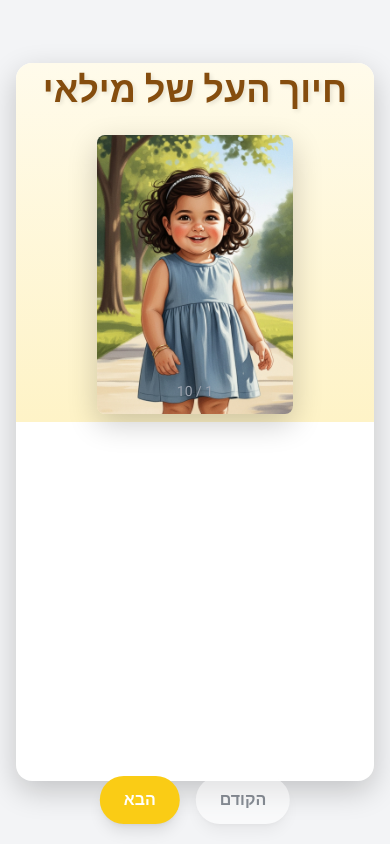
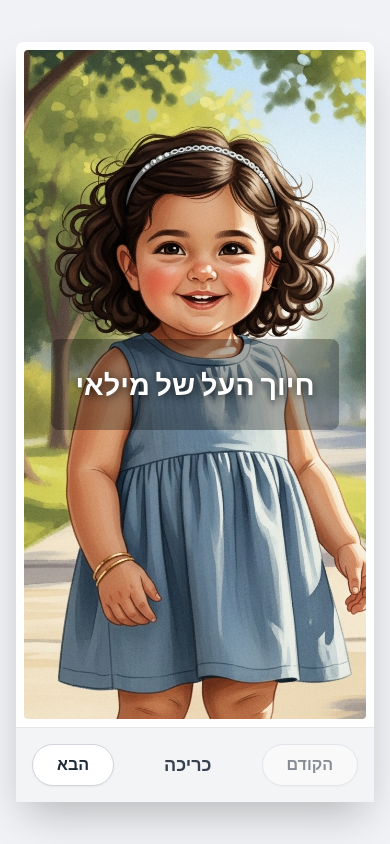
Before and after one commit to antonio9hanania/Milay-s-digital-library, a plain HTML site: page book2/index.html in a window 390 px wide. Drawn offline with nearby package versions, Linux system fonts and the light colour scheme.

Commit message:
responsive to mobile

```diff
--- a/book2/index.html
+++ b/book2/index.html
@@ -4,326 +4,342 @@
     <meta charset="UTF-8" />
     <meta name="viewport" content="width=device-width, initial-scale=1.0" />
     <title>חיוך העל של מילאי</title>
-    <link rel="preconnect" href="https://fonts.googleapis.com" />
-    <link rel="preconnect" href="https://fonts.gstatic.com" crossorigin />
-    <link
-      href="https://fonts.googleapis.com/css2?family=Heebo:wght@400;700&display=swap"
-      rel="stylesheet"
-    />
     <script src="https://cdn.tailwindcss.com"></script>
     <style>
-      /* Custom styles for the storybook */
+      @import url("https://fonts.googleapis.com/css2?family=Assistant:wght@400;700&display=swap");
       body {
-        font-family: "Heebo", sans-serif;
-        touch-action: manipulation; /* Improves touch responsiveness */
-        overflow: hidden; /* Prevent scrolling on the body */
+        font-family: "Assistant", sans-serif;
+        background-color: #f0f2f5;
+        overflow: hidden; /* Prevent body scroll */
       }
-
-      .book-container {
-        max-width: 1200px;
+      .storybook-container {
+        max-width: 1100px;
         width: 100%;
+        box-shadow: 0 20px 40px -10px rgba(0, 0, 0, 0.25);
+        border-radius: 0.5rem;
+        display: flex;
+        flex-direction: column;
         height: 90vh;
-        max-height: 700px;
-        box-shadow: 0 10px 30px rgba(0, 0, 0, 0.2);
-        transition: transform 0.5s ease-in-out;
-        perspective: 2500px;
+        background-color: #fff;
       }
-
+      .storybook-body {
+        flex-grow: 1;
+        display: flex;
+        align-items: center;
+        justify-content: center;
+        position: relative;
+        padding: 1rem;
+        overflow-y: auto;
+      }
+      /* Cover Page Styles */
+      .cover-page {
+        width: 100%; /* Cover takes full width of the body */
+        height: 100%;
+        background-size: cover;
+        background-position: center;
+        position: relative;
+        display: flex;
+        align-items: center;
+        justify-content: center;
+        border-radius: 0.25rem;
+      }
+      .cover-title {
+        color: white;
+        font-size: 2.8rem;
+        font-weight: 700;
+        text-shadow: 0px 2px 10px rgba(0, 0, 0, 0.8);
+        padding: 1.5rem;
+        background-color: rgba(0, 0, 0, 0.3);
+        border-radius: 0.5rem;
+        text-align: center;
+      }
+      /* Two-page Spread Styles */
       .spread-container {
-        display: none; /* Hidden by default */
+        display: flex;
         width: 100%;
         height: 100%;
+        gap: 1rem;
       }
-
-      .spread-container.active {
-        display: flex; /* Shown when active */
-      }
-
-      .cover-page-container {
-        background: linear-gradient(
-          to bottom,
-          #fffbeb,
-          #fef3c7
-        ); /* Light yellow gradient */
-        justify-content: center;
-        align-items: center;
-        flex-direction: column;
-      }
-
       .page {
         width: 50%;
         height: 100%;
         display: flex;
-        flex-direction: column;
+        align-items: center;
         justify-content: center;
-        align-items: center;
+        background-color: #fff;
+        border-radius: 0.25rem;
+        box-shadow: 0 2px 5px rgba(0, 0, 0, 0.1);
+        overflow: hidden;
+      }
+      .page.text-page {
         padding: 2.5rem;
-        position: relative;
+        text-align: center;
       }
-
-      .page.full-width {
+      .page.image-page {
+        padding: 1rem; /* Add padding around the image */
+        background-color: #f9fafb; /* Light gray background for the image page */
+      }
+      .page-image {
         width: 100%;
+        height: 100%;
+        object-fit: contain;
+        border-radius: 0.5rem;
       }
-
-      .page-image-container {
-        background-color: #f9fafb; /* bg-gray-50 */
+      .page p {
+        font-size: 1.5rem;
+        line-height: 1.7;
       }
-
-      .page-text-container {
-        background-color: #fff;
+      .nav-button {
+        transition: all 0.2s ease-in-out;
+        border: 1px solid #d1d5db;
       }
-
-      .page-image {
-        max-width: 100%;
-        max-height: 100%;
-        object-fit: contain;
-        border-radius: 0.75rem;
-        box-shadow: 0 4px 15px rgba(0, 0, 0, 0.1);
+      .nav-button:hover:not(:disabled) {
+        background-color: #e5e7eb;
+        transform: scale(1.05);
       }
-
-      .cover-image {
-        max-width: 45%;
-        height: auto;
-        box-shadow: 0 10px 30px rgba(0, 0, 0, 0.2);
-      }
-
-      .page-text {
-        text-align: center;
-        line-height: 1.9;
-      }
-
-      .nav-button {
-        transition: background-color 0.3s, transform 0.2s;
-      }
-
       .nav-button:disabled {
         opacity: 0.5;
         cursor: not-allowed;
       }
 
-      .nav-button:hover:not(:disabled) {
-        transform: translateY(-2px);
+      /* --- Responsive Styles for Mobile & Zoom --- */
+      @media (max-width: 768px) {
+        .storybook-body {
+          padding: 0.5rem;
         }
-
-      .page-number {
-        position: absolute;
-        bottom: 20px;
-        left: 50%;
-        transform: translateX(-50%);
-        color: #9ca3af; /* gray-400 */
+        .cover-page {
+          width: 100%;
         }
-
-      /* Responsive layout for smaller screens */
-      @media (max-width: 768px) {
-        .book-container {
-          height: 85vh;
-          max-height: none;
+        .cover-title {
+          font-size: 1.8rem;
         }
-        .spread-container.two-pages {
-          flex-direction: column !important; /* Important to override inline styles */
+        .spread-container {
+          flex-direction: column; /* Stack pages vertically */
+          height: 100%;
+          width: 100%;
         }
         .page {
           width: 100%;
-          height: 50%;
+          height: 50%; /* Each page takes half the vertical space */
+        }
+        .page.image-page {
+          padding: 0.5rem;
+        }
+        .page.text-page {
           padding: 1rem;
         }
-        .page-text {
-          font-size: 1.125rem; /* text-lg */
-        }
-        .cover-image {
-          max-width: 60%;
+        .page p {
+          font-size: 1.1rem; /* Adjust font size for mobile */
+          line-height: 1.6;
         }
       }
     </style>
   </head>
-  <body class="bg-gray-100 flex items-center justify-center min-h-screen p-4">
+  <body class="flex items-center justify-center min-h-screen p-4">
+    <div class="storybook-container">
+      <div id="storybook-body" class="storybook-body">
+        <!-- Content is rendered here by JavaScript -->
+      </div>
       <div
-      id="storybook"
-      class="book-container w-full bg-white rounded-2xl flex relative overflow-hidden"
-    >
-      <!-- Spreads will be dynamically generated here -->
-    </div>
-
-    <!-- Navigation Controls -->
-    <div
-      id="nav-controls"
-      class="fixed bottom-5 left-1/2 -translate-x-1/2 flex gap-4 z-10"
+        class="flex-shrink-0 flex justify-between items-center p-4 bg-gray-100 border-t"
       >
         <button
-        id="prev-btn"
-        class="nav-button bg-white text-gray-800 py-3 px-6 rounded-full shadow-lg font-bold"
+          id="prev-button"
+          class="nav-button bg-white text-gray-800 font-bold py-2 px-6 rounded-full shadow-sm"
         >
           הקודם
         </button>
+        <div
+          id="page-indicator"
+          class="text-gray-700 font-semibold text-lg"
+        ></div>
         <button
-        id="next-btn"
-        class="nav-button bg-yellow-400 text-white py-3 px-6 rounded-full shadow-lg font-bold"
+          id="next-button"
+          class="nav-button bg-white text-gray-800 font-bold py-2 px-6 rounded-full shadow-sm"
         >
           הבא
         </button>
+      </div>
     </div>
 
     <script>
       // --- Story Data ---
       const storyData = [
+        { type: "cover", image: "images/1.jpg", title: "חיוך העל של מילאי" },
+        // Spread 1
+        { type: "image", src: "images/2.jpg" },
         {
-          type: "cover",
-          image: "images/1.jpg",
-          title: "חיוך העל של מילאי",
+          type: "text",
+          content:
+            'יום אחד, אמא של מילאי הכינה עוגת שוקולד טעימה. "העוגה הזאת היא הפתעה לארוחת הערב," אמרה אמא. "אסור לאכול אותה עדיין."',
         },
+        // Spread 2
         {
-          type: "page",
-          image: "images/3.jpg",
-          text: 'יום אחד, אמא של מילאי הכינה עוגת שוקולד טעימה. "העוגה הזאת היא הפתעה לארוחת הערב," אמרה אמא. "אסור לאכול אותה עדיין."',
+          type: "text",
+          content:
+            "מילאי הריחה את ריח השוקולד המתוק. הבטן שלה קרקרה. היא ממש רצתה חתיכה מהעוגה.",
         },
+        { type: "image", src: "images/3.jpg" },
+        // Spread 3
+        { type: "image", src: "images/4.jpg" },
         {
-          type: "page",
-          image: "images/4.jpg",
-          text: "מילאי הריחה את ריח השוקולד המתוק. הבטן שלה קרקרה. היא ממש רצתה חתיכה מהעוגה.",
+          type: "text",
+          content:
+            'היא ניגשה לאמא שלה, חייכה את "חיוך העל" שלה ושאלה, "אפשר רק חתיכה קטנטנה?"',
         },
+        // Spread 4
         {
-          type: "page",
-          image: "images/5.jpg",
-          text: 'היא ניגשה לאמא שלה, חייכה את "חיוך העל" שלה ושאלה, "אפשר רק חתיכה קטנטנה?"',
+          type: "text",
+          content:
+            'אמא של מילאי לא יכלה לעמוד בפני החיוך המתוק הזה. "טוב, אבל רק חתיכה קטנה," היא אמרה ונתנה למילאי חתיכה קטנה מהעוגה.',
         },
+        { type: "image", src: "images/5.jpg" },
+        // Spread 5
+        { type: "image", src: "images/6.jpg" },
         {
-          type: "page",
-          image: "images/6.jpg",
-          text: 'אמא של מילאי לא יכלה לעמוד בפני החיוך המתוק הזה. "טוב, אבל רק חתיכה קטנה," היא אמרה ונתנה למילאי חתיכה קטנה מהעוגה.',
+          type: "text",
+          content:
+            'מאוחר יותר, מילאי רצתה לצייר. אמא שלה הכינה לה צבעים ודפים ואמרה, "תציירי בזהירות, טוב? כדי שהצבע לא ילכלך שום דבר."',
         },
+        // Spread 6
         {
-          type: "page",
-          image: "images/7.jpg",
-          text: 'מאוחר יותר, מילאי רצתה לצייר. אמא שלה הכינה לה צבעים ודפים ואמרה, "תציירי בזהירות, טוב? כדי שהצבע לא ילכלך שום דבר."',
+          type: "text",
+          content:
+            "מילאי ציירה פרח גדול ויפה, אבל מרוב התלהבות, המכחול שלה החליק וכתם של צבע כחול קפץ ישר על הקיר הלבן!",
         },
+        { type: "image", src: "images/7.jpg" },
+        // Spread 7
+        { type: "image", src: "images/8.jpg" },
         {
-          type: "page",
-          image: "images/8.jpg",
-          text: "מילאי ציירה פרח גדול ויפה, אבל מרוב התלהבות, המכחול שלה החליק וכתם של צבע כחול קפץ ישר על הקיר הלבן!",
+          type: "text",
+          content:
+            'בדיוק אז אמא נכנסה לחדר. היא ראתה את כתם הצבע ונעשתה רצינית. מילאי מיד חייכה את "חיוך העל" שלה, בתקווה שאמא לא תכעס.',
         },
+        // Spread 8
         {
-          type: "page",
-          image: "images/9.jpg",
-          text: 'בדיוק אז אמא נכנסה לחדר. היא ראתה את כתם הצבע ונעשתה רצינית. מילאי מיד חייכה את "חיוך העל" שלה, בתקווה שאמא לא תכעס.',
+          type: "text",
+          content:
+            'אבל הפעם, החיוך לא עבד. "מילאי," אמרה אמא, "החיוך שלך מקסים, אבל הוא לא יכול לנקות את הקיר. כשעושים טעות, צריך לקחת אחריות."',
         },
+        { type: "image", src: "images/9.jpg" },
+        // Spread 9
+        { type: "image", src: "images/10.jpg" },
         {
-          type: "page",
-          image: "images/10.jpg",
-          text: 'אבל הפעם, החיוך לא עבד. "מילאי," אמרה אמא, "החיוך שלך מקסים, אבל הוא לא יכול לנקות את הקיר. כשעושים טעות, צריך לקחת אחריות."',
-        },
-        {
-          type: "page",
-          image: "images/11.jpg",
-          text: 'מילאי הבינה. היא חיבקה את אמא. "אני מצטערת. אני אעזור לך לנקות," היא אמרה. וביחד, הן ניקו את הקיר. הפעם, מילאי לא השתמשה ב"חיוך העל", אלא בחיוך אמיתי, מלא אהבה.',
+          type: "text",
+          content:
+            'מילאי הבינה. היא חיבקה את אמא. "אני מצטערת. אני אעזור לך לנקות," היא אמרה. וביחד, הן ניקו את הקיר. הפעם, מילאי לא השתמשה ב"חיוך העל", אלא בחיוך אמיתי, מלא אהבה.',
         },
       ];
 
       // --- DOM Elements ---
-      const storybookContainer = document.getElementById("storybook");
-      const nextBtn = document.getElementById("next-btn");
-      const prevBtn = document.getElementById("prev-btn");
+      const storybookBody = document.getElementById("storybook-body");
+      const prevButton = document.getElementById("prev-button");
+      const nextButton = document.getElementById("next-button");
+      const pageIndicator = document.getElementById("page-indicator");
 
       // --- State ---
-      let currentPageIndex = 0;
+      let currentPageIndex = 0; // 0 for cover, 1 for first spread, 3, 5, etc.
 
       // --- Functions ---
 
-      /**
-       * Renders all pages and spreads into the storybook container.
-       */
-      function buildBook() {
-        let contentHtml = "";
-        storyData.forEach((pageData, index) => {
-          const isActive = index === 0 ? "active" : "";
-
-          if (pageData.type === "cover") {
-            contentHtml += `
-                        <div class="spread-container ${isActive}" data-page-index="${index}">
-                            <div class="page full-width cover-page-container">
-                                <h1 class="text-4xl md:text-6xl font-bold text-yellow-800 mb-6" style="text-shadow: 2px 2px 4px rgba(0,0,0,0.1);">${
-                                  pageData.title
-                                }</h1>
-                                <img src="${
-                                  pageData.image
-                                }" alt="Book Cover" class="page-image cover-image rounded-lg">
-                                <div class="page-number text-sm">${
-                                  index + 1
-                                } / ${storyData.length}</div>
-                            </div>
-                        </div>
-                    `;
-          } else {
-            // Alternate layout for two-page spreads
-            const layoutClass =
-              index % 2 !== 0 ? "flex-row-reverse" : "flex-row";
-            contentHtml += `
-                        <div class="spread-container two-pages ${isActive} ${layoutClass}" data-page-index="${index}">
-                            <div class="page page-image-container">
-                                <img src="${pageData.image}" alt="Story page ${
-              index + 1
-            }" class="page-image" onerror="this.onerror=null;this.src='https://placehold.co/600x400/f8f8f8/ccc?text=Image+Not+Found';">
-                            </div>
-                            <div class="page page-text-container">
-                                <div class="page-text text-xl md:text-2xl text-gray-700">
-                                    <p>${pageData.text}</p>
-                                </div>
-                                <div class="page-number text-sm">${
-                                  index + 1
-                                } / ${storyData.length}</div>
-                            </div>
-                        </div>
-                    `;
-          }
-        });
-        storybookContainer.innerHTML = contentHtml;
+      function updateButtons() {
+        prevButton.disabled = currentPageIndex === 0;
+        // Disable 'next' if the next spread index is out of bounds
+        nextButton.disabled = currentPageIndex + 2 >= storyData.length;
       }
 
-      /**
-       * Displays the correct page/spread.
-       */
-      function showPage(index) {
-        document
-          .querySelectorAll(".spread-container")
-          .forEach((page) => page.classList.remove("active"));
-        const newPage = document.querySelector(
-          `.spread-container[data-page-index="${index}"]`
-        );
-        if (newPage) newPage.classList.add("active");
-        currentPageIndex = index;
-        updateNavButtons();
+      function updatePageIndicator() {
+        if (currentPageIndex === 0) {
+          pageIndicator.textContent = "כריכה";
+        } else {
+          const rightPageNum = currentPageIndex + 1;
+          pageIndicator.textContent = `עמודים ${currentPageIndex}-${rightPageNum}`;
+        }
       }
 
-      /**
-       * Enables or disables navigation buttons based on the current page.
-       */
-      function updateNavButtons() {
-        prevBtn.disabled = currentPageIndex === 0;
-        nextBtn.disabled = currentPageIndex === storyData.length - 1;
+      function renderPage(pageData) {
+        const pageElement = document.createElement("div");
+
+        if (pageData.type === "image") {
+          pageElement.classList.add("page", "image-page");
+          const imageElement = document.createElement("img");
+          imageElement.src = pageData.src;
+          imageElement.classList.add("page-image");
+          imageElement.onerror = () =>
+            (imageElement.src =
+              "https://placehold.co/500x700/e2e8f0/4a5568?text=Image+Not+Found");
+          pageElement.appendChild(imageElement);
+        } else if (pageData.type === "text") {
+          pageElement.classList.add("page", "text-page");
+          const textElement = document.createElement("p");
+          textElement.classList.add("text-gray-800", "leading-relaxed");
+          textElement.textContent = pageData.content;
+          pageElement.appendChild(textElement);
+        }
+        return pageElement;
+      }
+
+      function render() {
+        storybookBody.innerHTML = ""; // Always clear previous content
+
+        if (currentPageIndex === 0) {
+          // Render Cover
+          const coverData = storyData[0];
+          const coverElement = document.createElement("div");
+          coverElement.classList.add("cover-page");
+          coverElement.style.backgroundImage = `url('${coverData.image}')`;
+          const titleElement = document.createElement("h1");
+          titleElement.classList.add("cover-title");
+          titleElement.textContent = coverData.title;
+          coverElement.appendChild(titleElement);
+          storybookBody.appendChild(coverElement);
+        } else {
+          // Render a two-page spread
+          const spreadContainer = document.createElement("div");
+          spreadContainer.classList.add("spread-container");
+
+          const rightPageData = storyData[currentPageIndex];
+          if (rightPageData) {
+            spreadContainer.appendChild(renderPage(rightPageData));
+          }
+
+          const leftPageData = storyData[currentPageIndex + 1];
+          if (leftPageData) {
+            spreadContainer.appendChild(renderPage(leftPageData));
+          }
+
+          storybookBody.appendChild(spreadContainer);
+        }
+
+        updatePageIndicator();
+        updateButtons();
       }
 
       // --- Event Listeners ---
-      nextBtn.addEventListener("click", () => {
-        if (currentPageIndex < storyData.length - 1) {
-          showPage(currentPageIndex + 1);
+      prevButton.addEventListener("click", () => {
+        if (currentPageIndex > 0) {
+          // If on the first spread, go to cover. Otherwise, go back 2 pages.
+          currentPageIndex = currentPageIndex === 1 ? 0 : currentPageIndex - 2;
+          render();
         }
       });
 
-      prevBtn.addEventListener("click", () => {
-        if (currentPageIndex > 0) {
-          showPage(currentPageIndex - 1);
+      nextButton.addEventListener("click", () => {
+        if (currentPageIndex + 2 < storyData.length) {
+          // If on cover, go to first spread. Otherwise, advance 2 pages.
+          currentPageIndex = currentPageIndex === 0 ? 1 : currentPageIndex + 2;
+          render();
         }
       });
 
       document.addEventListener("keydown", (e) => {
-        if (e.key === "ArrowRight" && !nextBtn.disabled) nextBtn.click();
-        else if (e.key === "ArrowLeft" && !prevBtn.disabled) prevBtn.click();
+        if (e.key === "ArrowRight" && !nextButton.disabled) nextButton.click();
+        else if (e.key === "ArrowLeft" && !prevButton.disabled)
+          prevButton.click();
       });
 
       // --- Initial Load ---
-      document.addEventListener("DOMContentLoaded", () => {
-        buildBook();
-        showPage(0); // Show the cover page first
-      });
+      document.addEventListener("DOMContentLoaded", render);
     </script>
   </body>
 </html>
```
Also changed, not shown: book1/index.html (+25 -18 lines), index.html (+66 -8 lines), 1 other file. Lines whose indentation alone changed are shown as unchanged.
